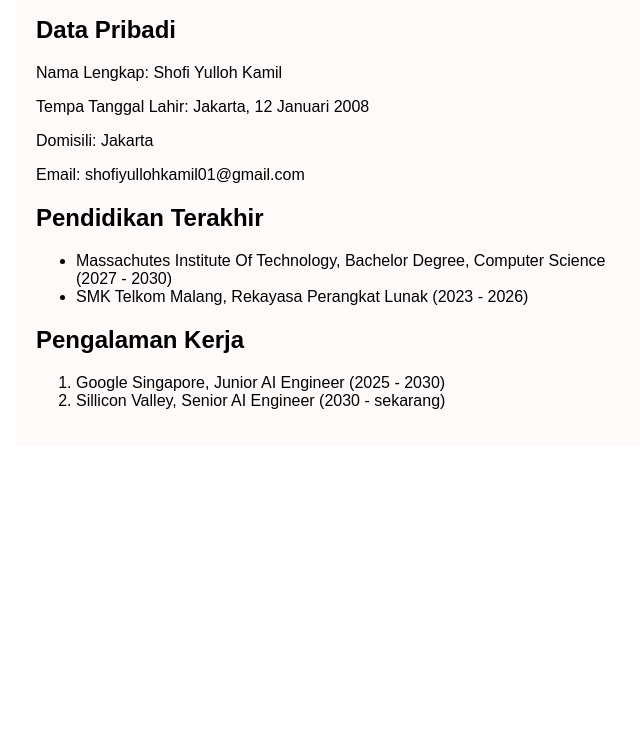
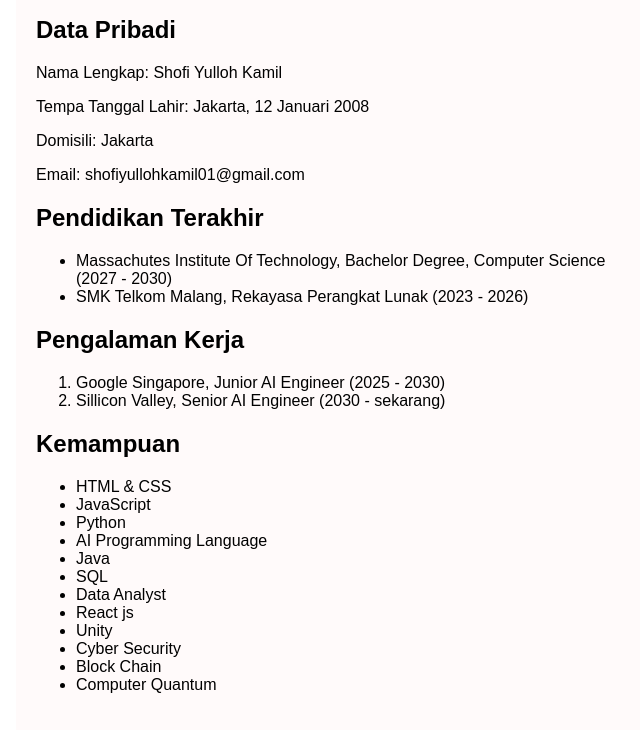
Before and after one commit to KALEOUUU/Biodata, a plain HTML site: page index.html in a window 1280 px wide. Shown: the part 613-1345 px from the top of the page, without its empty margins (304-944 px from the left). Before the commit the page ends 1067 px from the top, so only its background shows below. Drawn offline with Linux system fonts and the light colour scheme.

Commit message:
Menambahkan Kemampuan

```diff
--- a/index.html
+++ b/index.html
@@ -28,6 +28,23 @@
             <li>Google Singapore, Junior AI Engineer (2025 - 2030)</li>
             <li>Sillicon Valley, Senior AI Engineer (2030 - sekarang)</li>
         </ol>
+
+        <h2>Kemampuan</h2>
+        <ul>
+            <li>HTML & CSS</li>
+            <li>JavaScript</li>
+            <li>Python</li>
+            <li>AI Programming Language</li>
+            <li>Java</li>
+            <li>SQL</li>
+            <li>Data Analyst</li>
+            <li>React js</li>
+            <li>Unity</li>
+            <li>Cyber Security</li>
+            <li>Block Chain</li>
+            <li>Computer Quantum</li>
+
+        </ul>
    </div>
 </body>
 </html>
```
